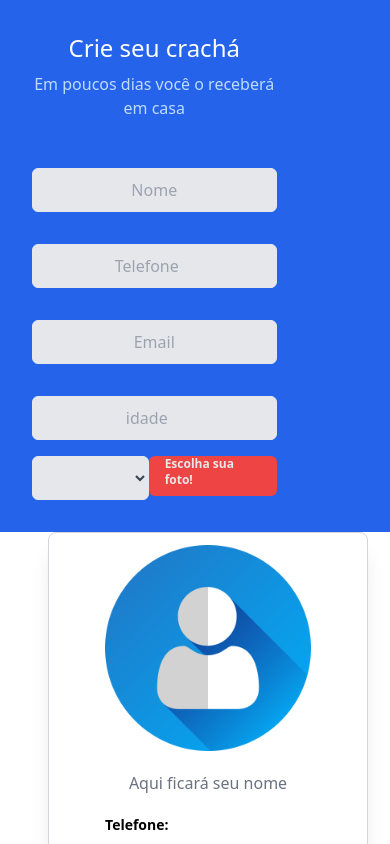
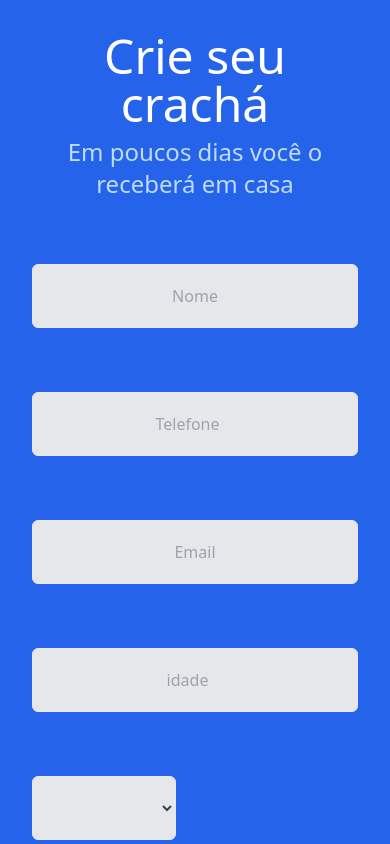
Before and after one commit to JonathanJack/parcelex, a Vue app: page / in a window 390 px wide. Shown: the top 844 px of the page. Built offline with nearby package versions, Linux system fonts and the light colour scheme.

Commit message:
update 2

```diff
--- a/src/components/HelloWorld.vue
+++ b/src/components/HelloWorld.vue
@@ -1,57 +1,39 @@
 <template>
   <div class="hello">
-    <!-- <p>{{name}}</p>
-    <p>{{tel}}</p>
-    <p>{{email}}</p>
-    <p>{{age}}</p>
-
-    <input v-model="name" placeholder="name" />
-    <input v-model="tel" placeholder="tel" />
-    <input v-model="email" placeholder="email" />
-    <input v-model="age" placeholder="age" />
-
-    <img :src="previewImage" class="uploading-image" />
-    <input type="file" accept="image/jpeg" @change=uploadImage> -->
 
     <div class="grid grid-cols-1 lg:grid-cols-2 ">
-      <div class="bg-blue-600 lg:min-h-screen lg:flex  p-8 sm:p-12 justify-center max-h-screen" >
-        <div class="w-3/4">
-          <h1 class="text-white text-center text-2xl sm:text-5xl mb-2">Crie seu crachá</h1>
-          <p class="text-center text-blue-200 sm:text-lg">Em poucos dias você o receberá em casa</p>
+      <div class="bg-blue-600 min-h-screen lg:flex  p-8 sm:p-12 justify-center max-h-screen" >
+        <div class="lg:w-3/4 sm:h-full">
+          <h1 class="text-white text-center  text-5xl lg:text-5xl mb-2">Crie seu crachá</h1>
+          <p class="text-center text-blue-200 text-2xl sm:text-lg">Em poucos dias você o receberá em casa</p>
 
-          <form action="" class="  mt-8">
-          <input v-model="name" placeholder="Nome" type="text" class="flex-1 h-11 w-full my-4 text-center text-gray-700 bg-gray-200 rounded-md hover:bg-hite border border-gray-200 outline-none">
-          <input v-model="tel" placeholder="Telefone" type="number" class="flex-1 h-11 w-full text-center my-4 text-gray-700 bg-gray-200 rounded-md hover:bg-hite border border-gray-200 outline-none">
-          <input v-model="Email" placeholder="Email" type="text" class="flex-1 h-11 w-full my-4 text-center text-gray-700 bg-gray-200 rounded-md hover:bg-hite border border-gray-200 outline-none">
-          <input v-model="idade" placeholder="idade" type="number" class="flex-1 h-11 w-full my-4 text-center text-gray-700 bg-gray-200 rounded-md hover:bg-hite border border-gray-200 outline-none">
-          <div class="flex justify-between">
-            <select v-model="sectorSelected" class="w-1/2 h-11 text-gray-700 bg-gray-200 rounded-md hover:bg-hite border border-gray-200 outline-none">
+          <form action="" class="  h-16 sm:h-11  mt-8">
+          <input v-model="name" placeholder="Nome" type="text" class="flex-1 h-16 sm:h-11 w-full my-8 sm:my-4 text-center text-gray-700 bg-gray-200 rounded-md hover:bg-hite border border-gray-200 outline-none">
+          <input v-model="tel" placeholder="Telefone" type="number" class="flex-1 h-16 sm:h-11 w-full text-center my-8 sm:my-4 text-gray-700 bg-gray-200 rounded-md hover:bg-hite border border-gray-200 outline-none">
+          <input v-model="Email" placeholder="Email" type="text" class="flex-1 h-16 sm:h-11 w-full my-8 sm:my-4 text-center text-gray-700 bg-gray-200 rounded-md hover:bg-hite border border-gray-200 outline-none">
+          <input v-model="idade" placeholder="idade" type="number" class="flex-1 h-16 sm:h-11 w-full my-8 sm:my-4 text-center text-gray-700 bg-gray-200 rounded-md hover:bg-hite border border-gray-200 outline-none">
+          <div class="lg:flex lg:justify-between">
+            <select v-model="sectorSelected" class="sm:w-screen lg:w-1/2 h-13 h-16 sm:h-11 my-8 sm:my-4 text-gray-700 bg-gray-200 rounded-md hover:bg-hite border border-gray-200 outline-none">
               <option v-for="sector in sectors">
                 {{sector.name}}
               </option>
             </select>
-            <!-- <input id="fileUpload" type="file" accept="image/jpeg" @change=uploadImage >
 
-            <button v-on:click="chooseFiles()" class="h-10 text-gray-200 bg-red-500 hover:text-red-500 hover:bg-gray-200 border-red-500
-              font-semibold rounded-md text-xs px-4 py-1 focus:outline-none"
-              >Pronto!</button> -->
 
-              <label for="upload-file" class="h-10 flex text-gray-200 bg-red-500 hover:text-red-500 hover:bg-gray-200 border-red-500
-              font-semibold rounded-md text-xs px-4 align-middle">
-                Escolha sua foto!
+              <label for="upload-file" class="h-16  sm:h-11  sm:my-4 flex align-center text-gray-200 bg-red-500 hover:text-red-500 hover:bg-gray-200 border-red-500
+              font-semibold rounded-md text-xs px-4 ">
+                <span>Escolha sua foto!</span>
                 <input type="file" id="upload-file" hidden @change="uploadImage"/>
               </label>
           </div>
 
 
         </form>
-        <!-- <button v-on:click="teste" class="h-10 text-gray-200 bg-red-500 hover:text-red-500 hover:bg-gray-200 border-red-500
-              font-semibold rounded-md text-xs px-4 py-1 focus:outline-none"
-              >Pronto!</button>  -->
+
         </div>
       </div>
 
-      <div class="lg:min-h-screen max-h-screen lg:flex lg:items-center px-12 lg:px-24 xl:px-48 xl:py-14">
+      <div class="lg:min-h-screen max-h-screen flex items-center py-5 px-12 lg:px-24 xl:px-48 xl:py-14 bg-slate-200">
 
         <div class=" bg-white shadow-xl rounded-lg border border-gray-300 px-14 py-3 items-center text-center w-80 ">
           <div class="flex justify-center">
```
